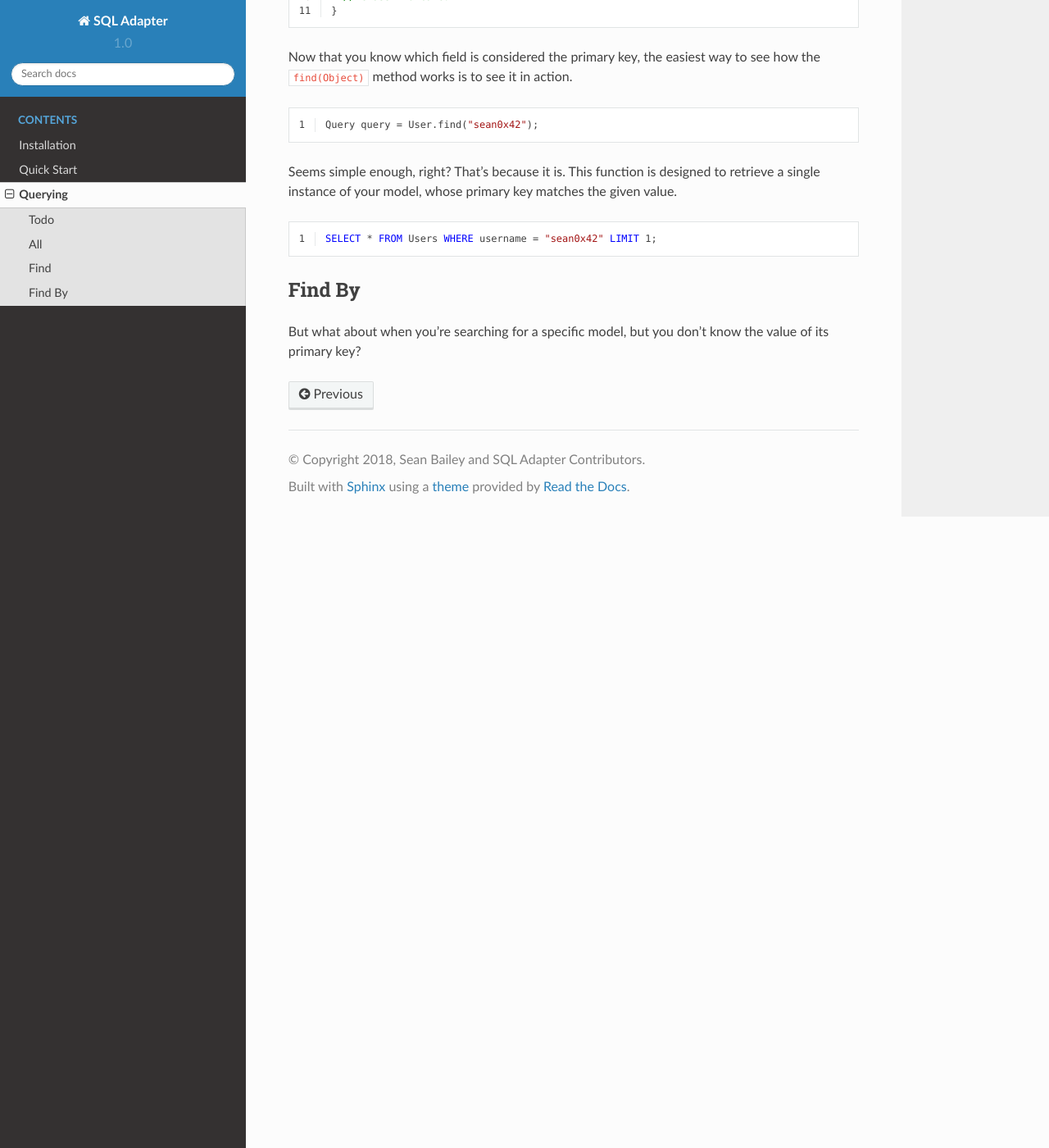
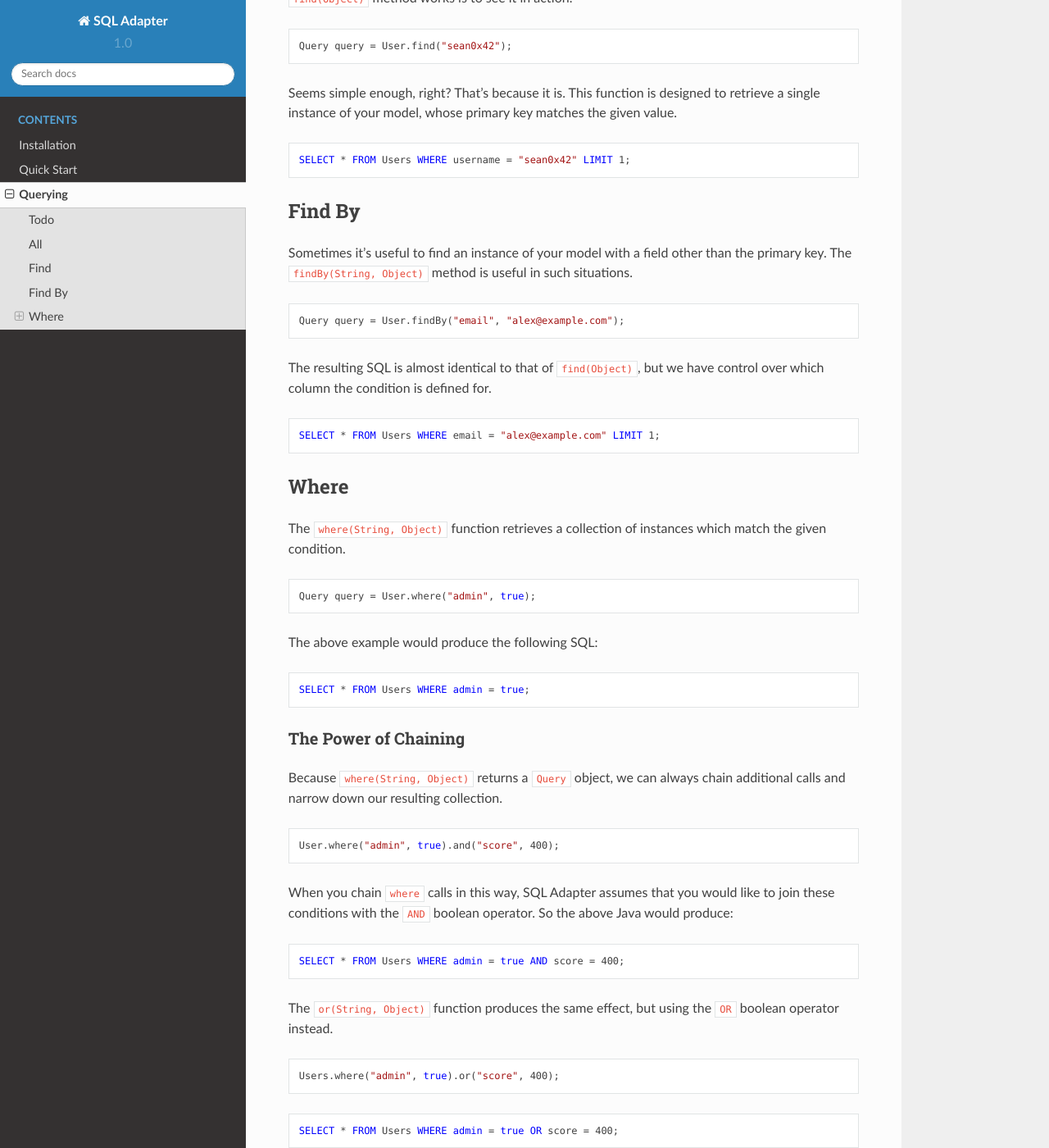
Before and after one commit to sean0x42/SQLAdapter, a Sphinx documentation site: the page built from docs/querying.rst, in a window 1280 px wide and 1400 px high, scrolled down 1273 px. Shown: the whole window at 82% size. Built offline with Sphinx 7.4.7 and the Read the Docs theme 2.0.0, drawn with Linux system fonts in a browser that asks for light colours; some of the changed text lies outside the part shown.

Commit message:
Added where() and findBy() docs

```diff
--- a/docs/querying.rst
+++ b/docs/querying.rst
@@ -71,15 +68,14 @@ Now that you know which field is considered the primary key, the easiest way to
 see how the :code:`find(Object)` method works is to see it in action.
 
 .. code-block:: java
-  :linenos:
 
   Query query = User.find("sean0x42");
 
-Seems simple enough, right? That's because it is. This function is designed to retrieve
-a single instance of your model, whose primary key matches the given value.
+Seems simple enough, right? That's because it is. This function is designed to
+retrieve a single instance of your model, whose primary key matches the given
+value.
 
 .. code-block:: sql
-  :linenos:
 
   SELECT * FROM Users WHERE username = "sean0x42" LIMIT 1;
 
@@ -87,5 +83,82 @@ a single instance of your model, whose primary key matches the given value.
 Find By
 -------
 
-But what about when you're searching for a specific model, but you don't know
-the value of its primary key?
+Sometimes it's useful to find an instance of your model with a field other than
+the primary key. The :code:`findBy(String, Object)` method is useful in such
+situations.
+
+.. code-block:: java
+
+  Query query = User.findBy("email", "alex@example.com");
+
+The resulting SQL is almost identical to that of :code:`find(Object)`, but we
+have control over which column the condition is defined for.
+
+.. code-block:: sql
+
+  SELECT * FROM Users WHERE email = "alex@example.com" LIMIT 1;
+
+
+Where
+-----
+
+The :code:`where(String, Object)` function retrieves a collection of instances
+which match the given condition.
+
+.. code-block:: java
+
+  Query query = User.where("admin", true);
+
+The above example would produce the following SQL:
+
+.. code-block:: sql
+
+  SELECT * FROM Users WHERE admin = true;
+
+
+The Power of Chaining
+~~~~~~~~~~~~~~~~~~~~~
+
+Because :code:`where(String, Object)` returns a :code:`Query` object, we can
+always chain additional calls and narrow down our resulting collection.
+
+.. code-block:: java
+
+  User.where("admin", true).and("score", 400);
+
+When you chain :code:`where` calls in this way, SQL Adapter assumes that you
+would like to join these conditions with the :code:`AND` boolean operator. So
+the above Java would produce:
+
+.. code-block:: sql
+
+  SELECT * FROM Users WHERE admin = true AND score = 400;
+
+The :code:`or(String, Object)` function produces the same effect, but using the
+:code:`OR` boolean operator instead.
+
+.. code-block:: java
+
+  Users.where("admin", true).or("score", 400);
+
+.. code-block:: sql
+
+  SELECT * FROM Users WHERE admin = true OR score = 400;
+
+
+Custom Operators
+~~~~~~~~~~~~~~~~
+
+SQL Adapter also allows you to explicitly declare which operators should be used
+within each condition.
+
+.. code-block:: java
+
+  User.where("score >= ?", 400);
+
+.. code-block:: sql
+
+  SELECT * FROM Users WHERE score >= 400;
+
+This functionality is also available to the :code:`findBy(String, Object)`
+method.
```
Also changed, not shown: other parts of docs/querying.rst (+1 -4 lines).
